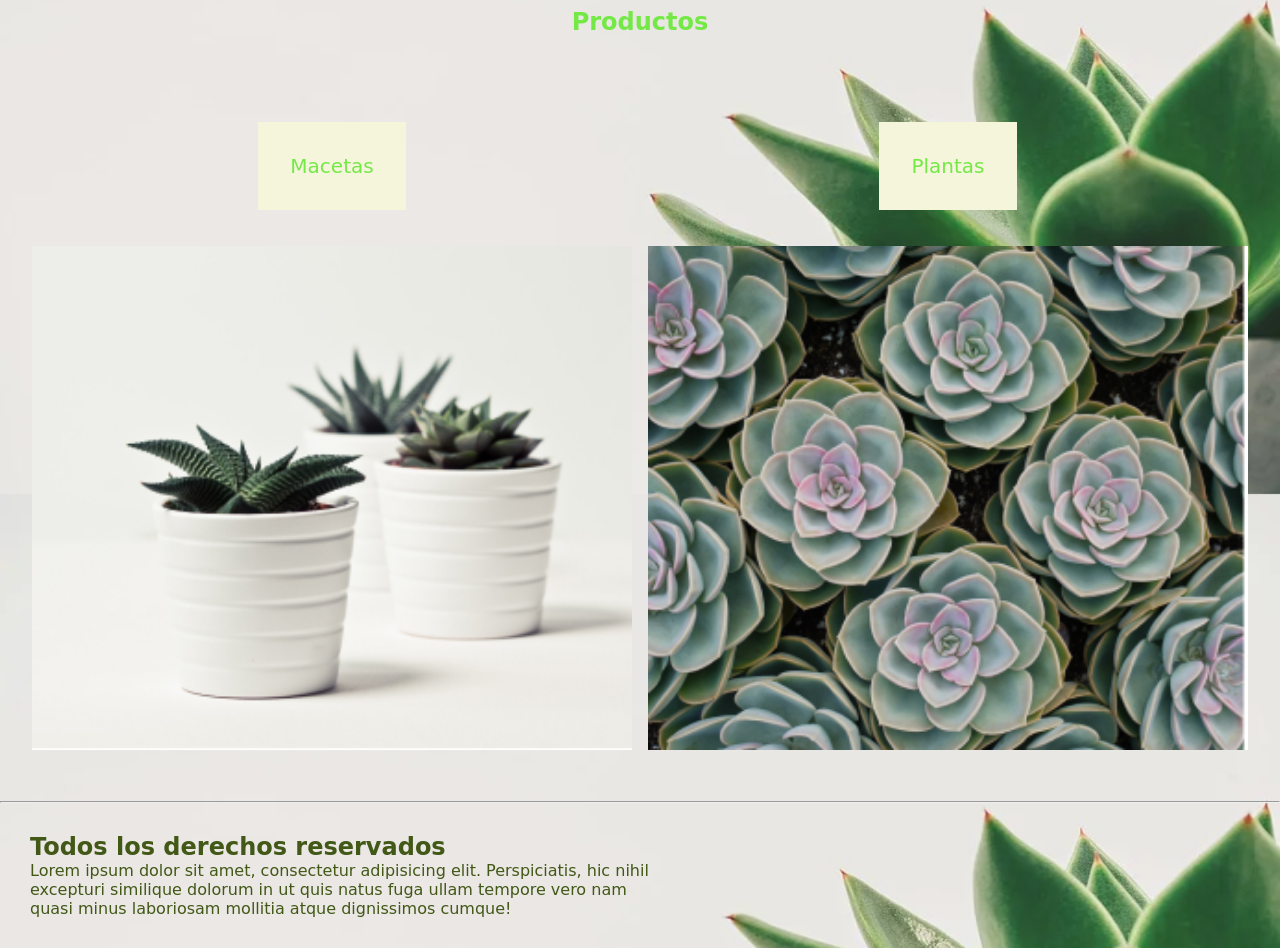
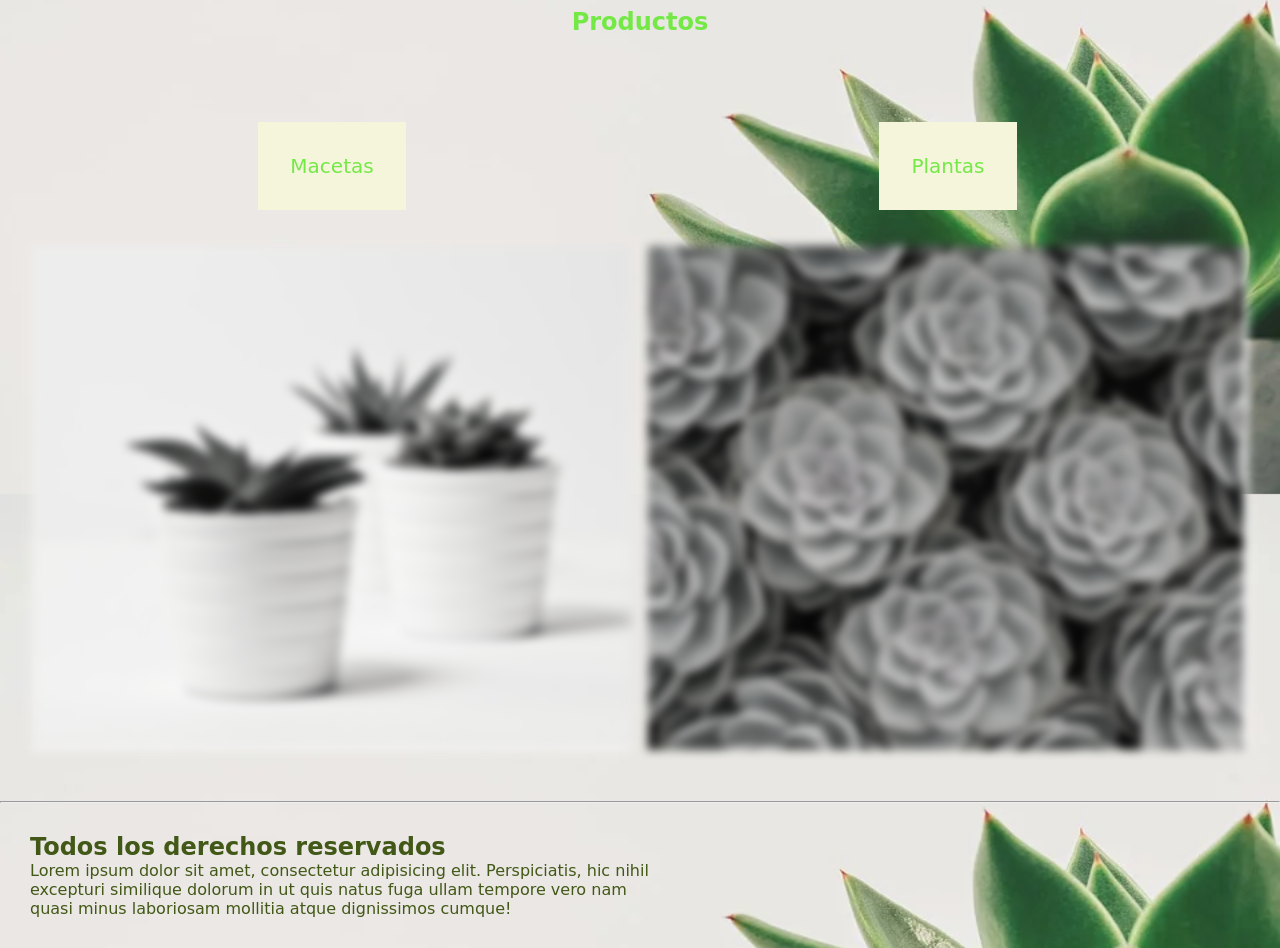
Before and after one commit to tatianarita/ViverRitaTatiana, a plain HTML site: page tienda.html in a window 1280 px wide. Shown: the part 306-1254 px from the top of the page. Drawn offline with Linux system fonts and the light colour scheme; a web font is replaced by a local one.

Commit message:
animaciones para tp 14-6

```diff
--- a/index.css
+++ b/index.css
@@ -71,16 +71,33 @@ main { width: 100%;
     font-size: 20px;
     background-color: beige;
     padding: 2rem;}
-.fototipo1 {grid-area: fototipo1;
+.fototipo1 {
+    grid-area: fototipo1;
     width: 100%;
     height: 100%;
     align-items: center;
-    object-fit: cover;}
+    object-fit: cover;
+    filter: blur(5px) grayscale(90%);
+    -webkit-filter: blur(5px) grayscale(90%);
+}
+.fototipo1:hover {
+    transition-duration: 1.5s;
+    filter: blur(0px) grayscale(0%);
+    -webkit-filter: blur(0px) grayscale(0%);
+}
 .fototipo2 {grid-area: fototipo2;
     width: 100%;
     height: 100%;
     align-items: center;
-    object-fit: cover;}
+    object-fit: cover;
+    filter: blur(5px) grayscale(90%);
+    -webkit-filter: blur(5px) grayscale(90%);}
+
+.fototipo2:hover {
+    transition-duration: 1.5s;
+    filter: blur(0px) grayscale(0%);
+    -webkit-filter: blur(0px) grayscale(0%);
+    }
 footer {font-size: 10 px;
     color: rgb(65, 88, 22);
     margin: 30px;
@@ -185,3 +202,4 @@ footer {font-size: 10 px;
         justify-items: center;}
     .textofooter {display: none;}
 }
+.img6{
```
